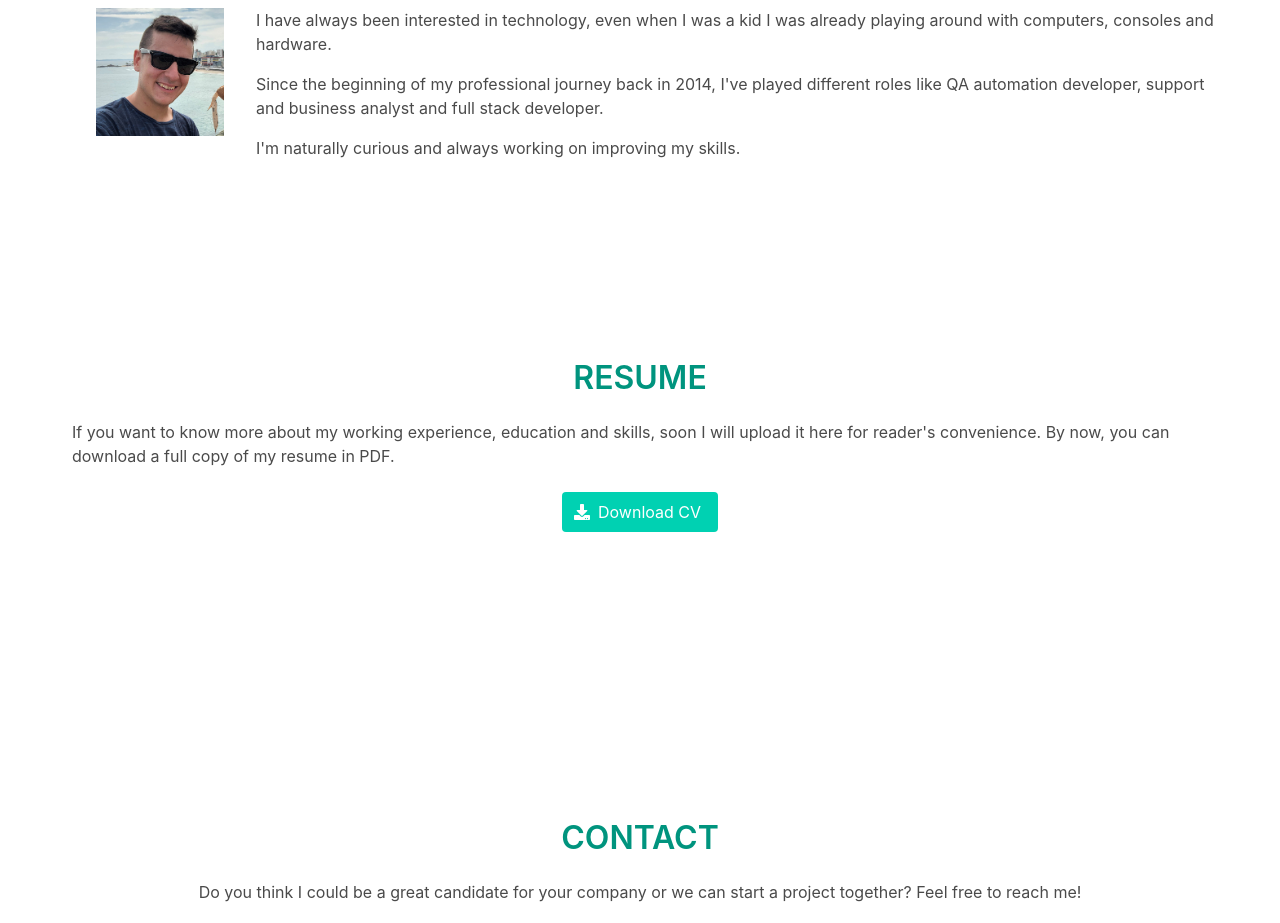
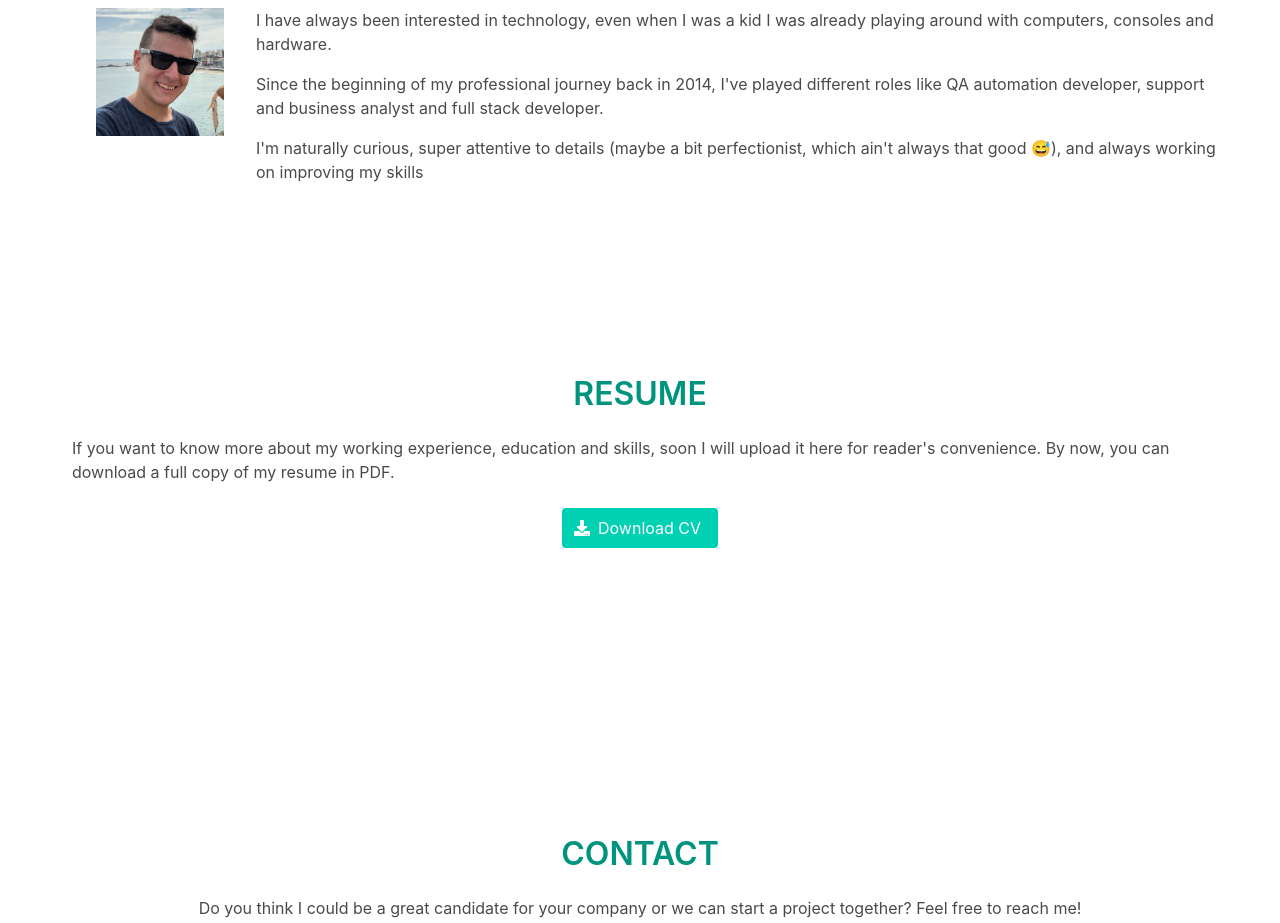
Before and after one commit to manufabri91/manuelnfabri-web, a React (Create React App) app: page / in a window 1280 px wide. Shown: the part 900-1823 px from the top of the page. Built offline with nearby package versions, Linux system fonts and the light colour scheme.

Commit message:
update something about me

```diff
--- a/src/components/About.js
+++ b/src/components/About.js
@@ -28,7 +28,12 @@ const About = () => {
                 support and business analyst and full stack developer.
               </p>
               <p>
-                I'm naturally curious and always working on improving my skills.
+                I'm naturally curious, super attentive to details (maybe a bit
+                perfectionist, which ain't always that good{' '}
+                <span role='img' aria-label='auch'>
+                  😅
+                </span>
+                ), and always working on improving my skills
               </p>
             </div>
           </div>
```
